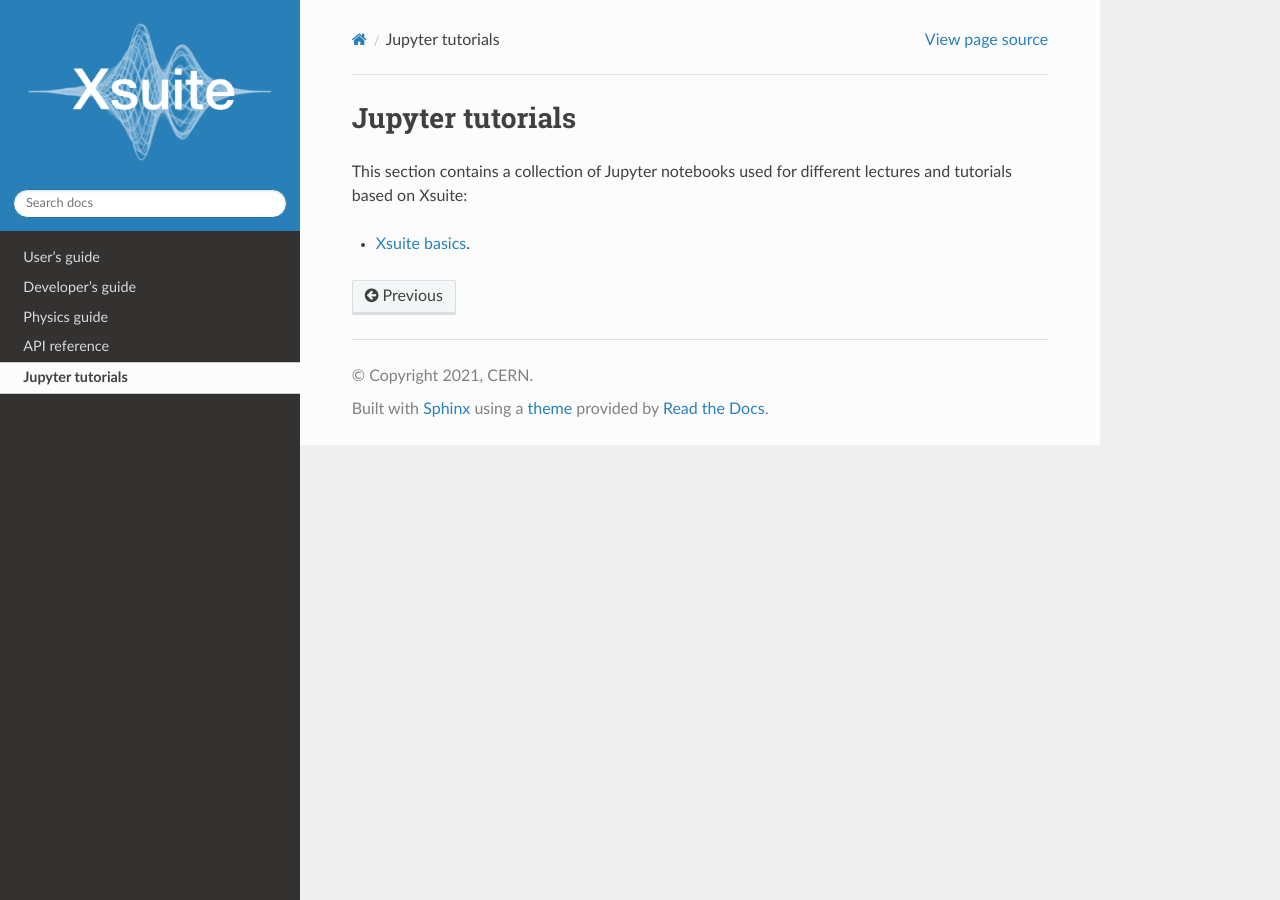
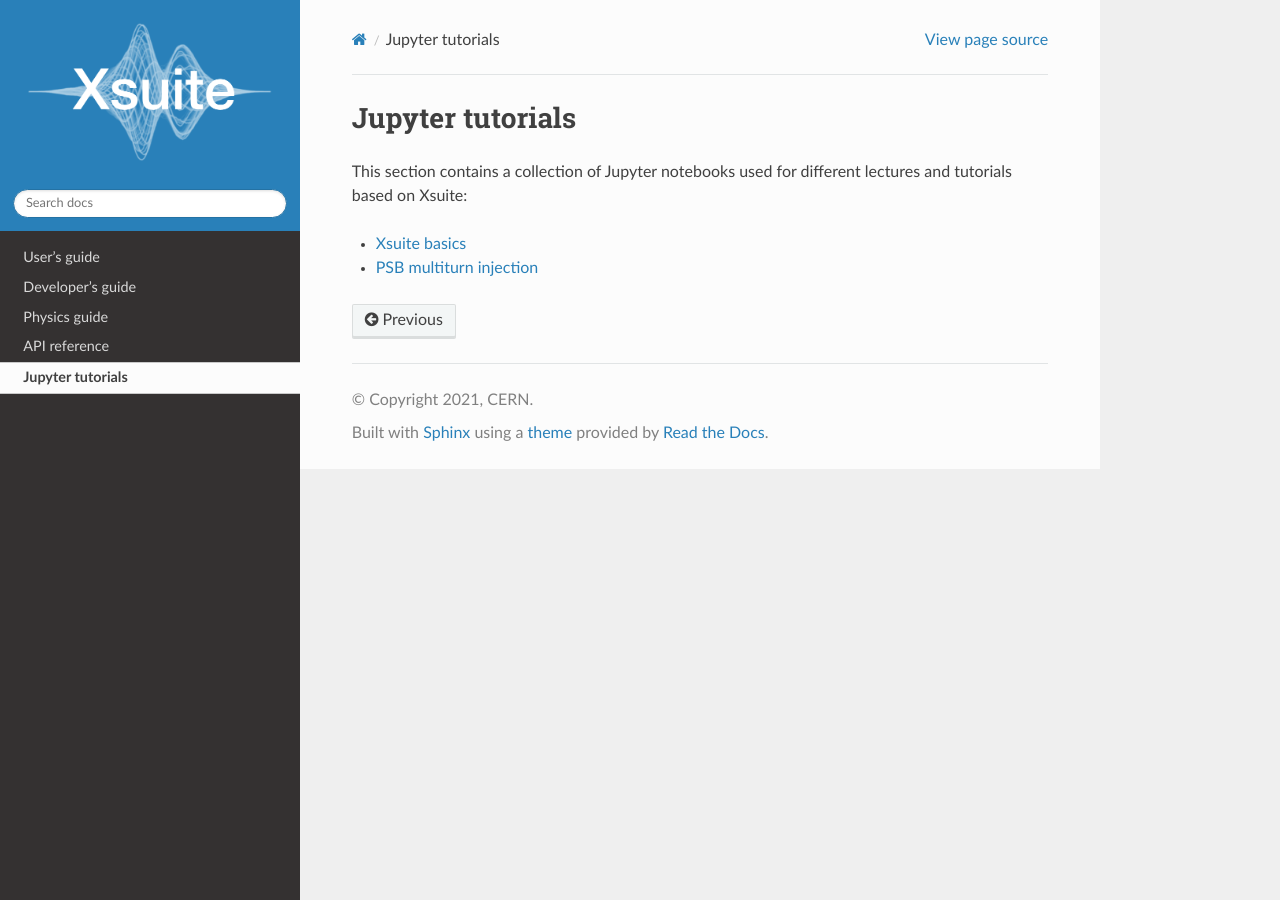
Before and after one commit to xsuite/xsuite, a Sphinx documentation site: the page built from docs/jupyter_tutorials.rst, in a window 1280 px wide. Built offline with Sphinx 7.4.7 and the Read the Docs theme 2.0.0, drawn with Linux system fonts in a browser that asks for light colours.

Commit message:
Add links to tutorials

```diff
--- a/docs/jupyter_tutorials.rst
+++ b/docs/jupyter_tutorials.rst
@@ -5,4 +5,5 @@
 This section contains a collection of Jupyter notebooks used for different
 lectures and tutorials based on Xsuite:
 
-- `Xsuite basics <https://github.com/xsuite/basic_xsuite_tutorial>`_.
+- `Xsuite basics <https://github.com/xsuite/basic_xsuite_tutorial>`_
+- `PSB multiturn injection <https://github.com/xsuite/tutorial_psb_injection_chicane>`_
```
